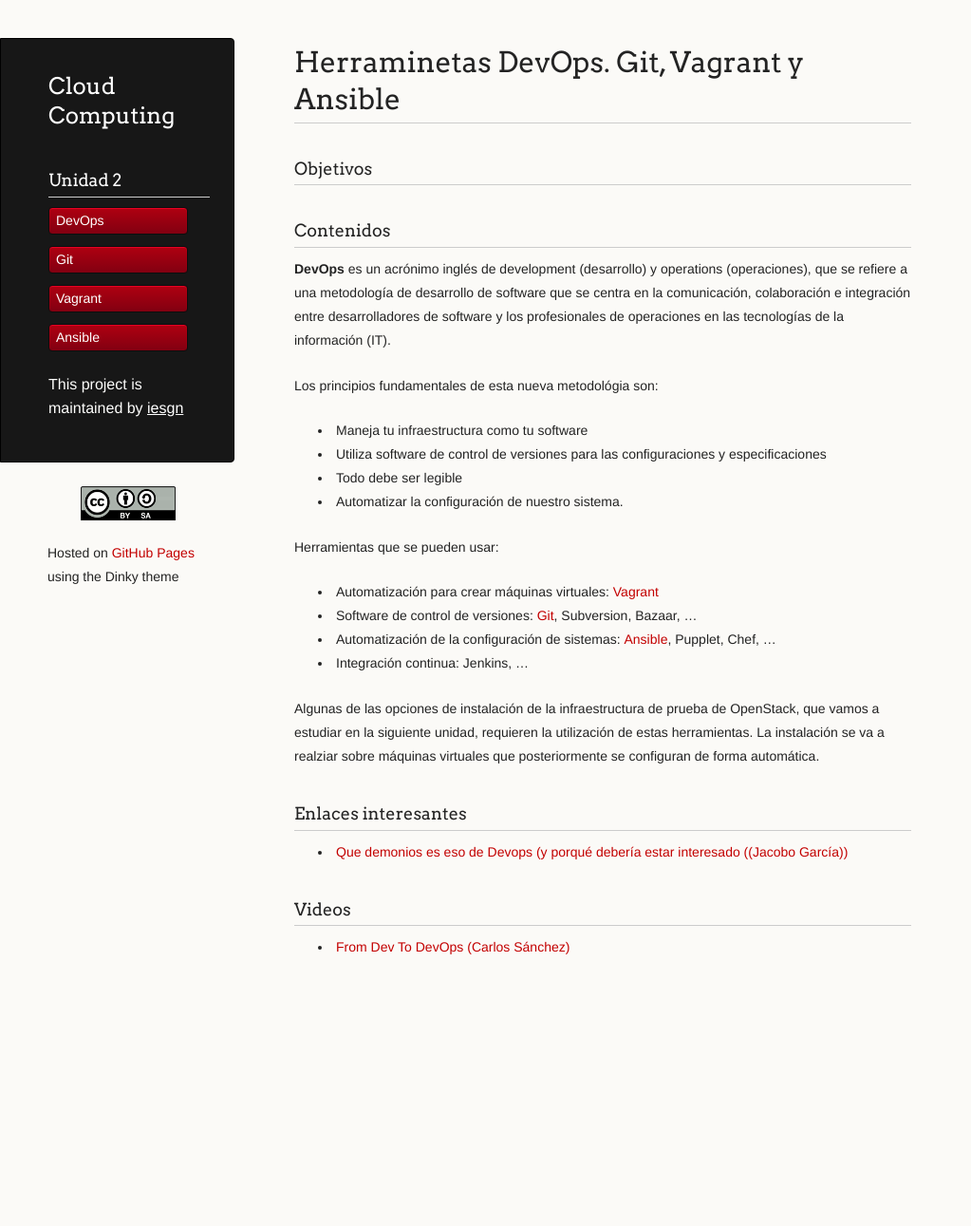
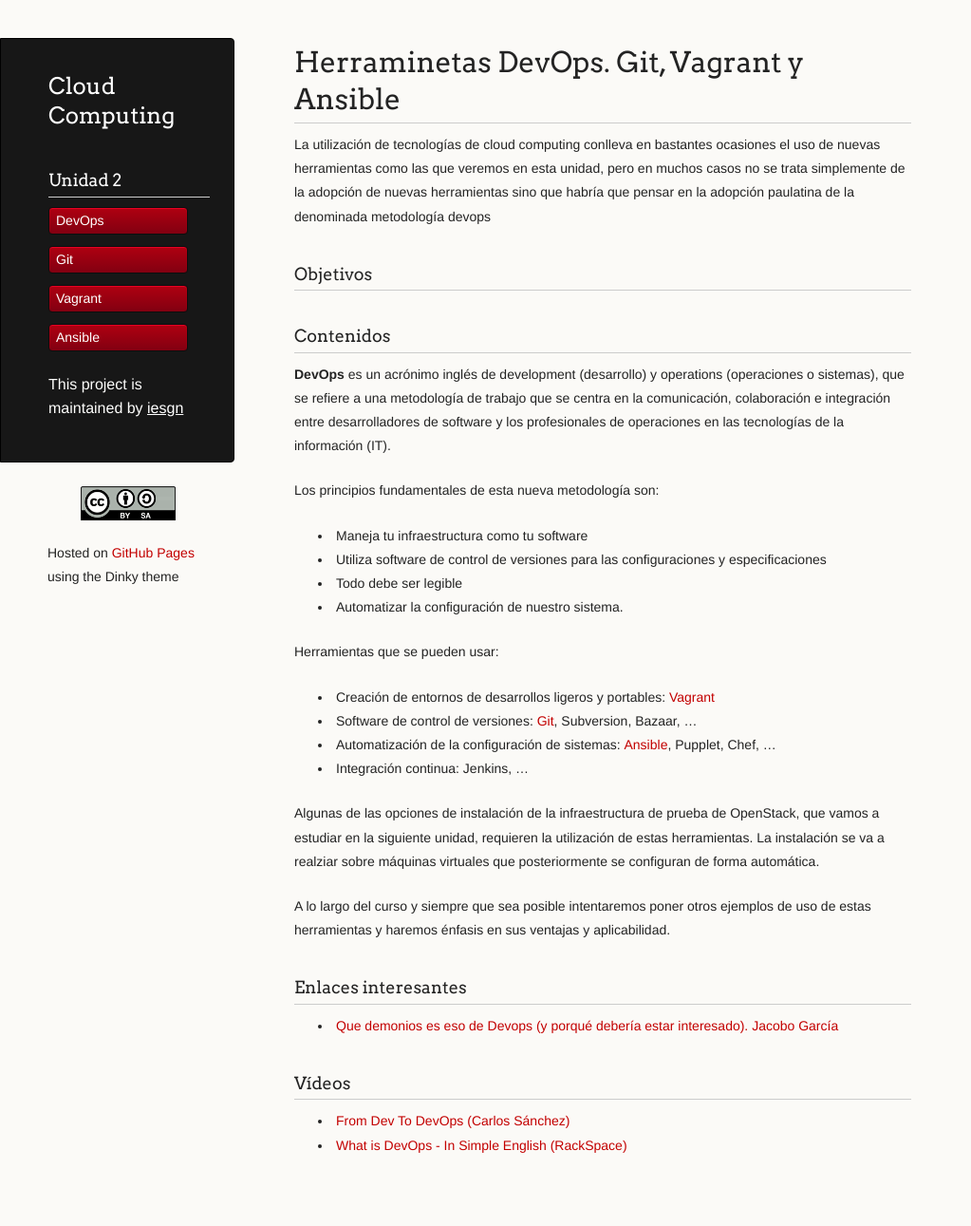
Before and after one commit to iesgn/cloud, a Jekyll site: the page built from curso/u2/index.md, in a window 1280 px wide. Shown: the whole page at 95% size, without its empty margins (0-1023 px from the left). Built offline with Jekyll 4.4.1, drawn with Linux system fonts in a browser that asks for light colours; before the commit the page ends 1082 px from its top, so only the background shows below that.

Commit message:
devops revisado

```diff
--- a/curso/u2/index.md
+++ b/curso/u2/index.md
@@ -5,14 +5,23 @@ menu:
   - Unidad 2
 ---
 
+La utilización de tecnologías de cloud computing conlleva en bastantes ocasiones
+el uso de nuevas herramientas como las que veremos en esta unidad, pero en
+muchos casos no se trata simplemente de la adopción de nuevas herramientas sino
+que habría que pensar en la adopción paulatina de la denominada metodología
+devops
+
 ###Objetivos
-
 
 ###Contenidos
 
-**DevOps** es un acrónimo inglés de development (desarrollo) y operations (operaciones), que se refiere a una metodología de desarrollo de software que se centra en la comunicación, colaboración e integración entre desarrolladores de software y los profesionales de operaciones en las tecnologías de la información (IT).
+**DevOps** es un acrónimo inglés de development (desarrollo) y operations
+  (operaciones o sistemas), que se refiere a una metodología de trabajo que se
+  centra en la comunicación, colaboración e integración entre desarrolladores de
+  software y los profesionales de operaciones en las tecnologías de la
+  información (IT).
 
-Los principios fundamentales de esta nueva metodológia son:
+Los principios fundamentales de esta nueva metodología son:
 
 * Maneja tu infraestructura como tu software
 * Utiliza software de control de versiones para las configuraciones y especificaciones
@@ -21,17 +30,21 @@ Los principios fundamentales de esta nueva metodológia son:
 
 Herramientas que se pueden usar:
 
-* Automatización para crear máquinas virtuales: [Vagrant](vagrant)
+* Creación de entornos de desarrollos ligeros y portables: [Vagrant](vagrant)
 * Software de control de versiones: [Git](git), Subversion, Bazaar, ...
 * Automatización de la configuración de sistemas: [Ansible](ansible), Pupplet, Chef, ...
 * Integración continua: Jenkins, ...
 
 Algunas de las opciones de instalación de la infraestructura de prueba de OpenStack, que vamos a estudiar en la siguiente unidad, requieren la utilización de estas herramientas. La instalación se va a realziar sobre máquinas virtuales que posteriormente se configuran de forma automática.
 
+A lo largo del curso y siempre que sea posible intentaremos poner otros ejemplos
+de uso de estas herramientas y haremos énfasis en sus ventajas y aplicabilidad.
+
 ###Enlaces interesantes
 
-* [Que demonios es eso de Devops (y porqué debería estar interesado ((Jacobo García))](http://www.slideshare.net/therobot/que-demonios-es-eso-de-devops-y-porquedebera-interesarme)
+* [Que demonios es eso de Devops (y porqué debería estar interesado). Jacobo García](http://www.slideshare.net/therobot/que-demonios-es-eso-de-devops-y-porquedebera-interesarme)
 
-### Videos
+### Vídeos
 
 * [From Dev To DevOps (Carlos Sánchez)](http://vimeo.com/41555302)
+* [What is DevOps - In Simple English (RackSpace)](http://www.youtube.com/watch?v=_I94-tJlovg)
```
